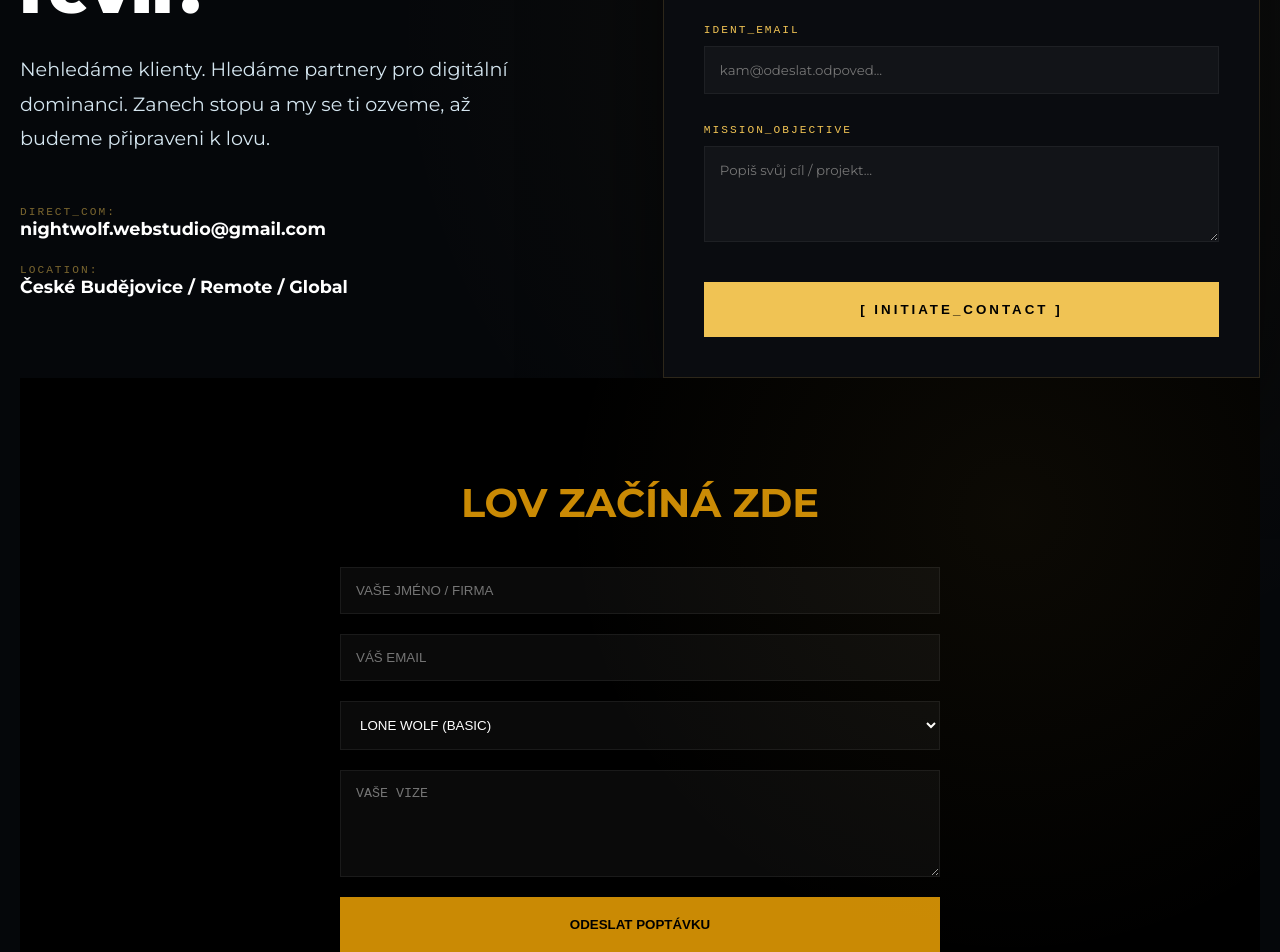
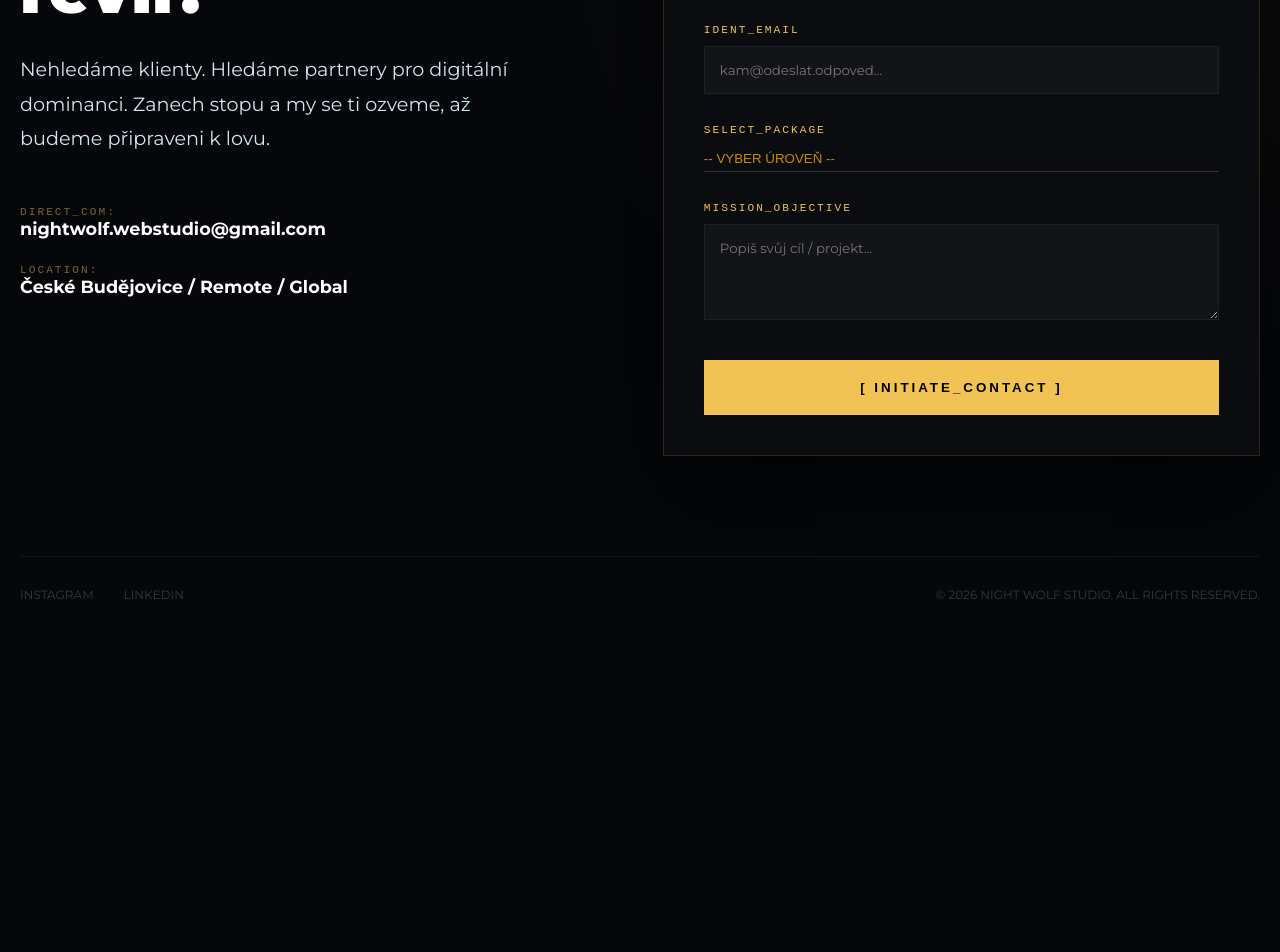
Before and after one commit to NightWolfCZ/night-wolf-studio, a Next.js app: page /contact in a window 1280 px wide. Shown: the part 280-1232 px from the top of the page. After the commit the page ends 942 px from the top, so only its background shows below. Built offline with nearby package versions, Linux system fonts and the light colour scheme.

Commit message:
update contact

```diff
--- a/src/components/Contact.tsx
+++ b/src/components/Contact.tsx
@@ -1,5 +1,5 @@
 "use client";
-import React, { useState } from "react";
+import React from "react";
 import "./Contact.css";
 
 const Contact = () => {
@@ -30,7 +30,7 @@ const Contact = () => {
             </div>
           </div>
 
-          {/* PRAVÁ STRANA: Terminálový formulář */}
+          {/* PRAVÁ STRANA: Terminálový formulář (UPRAVENÝ PRO FUNKČNOST) */}
           <div className="contact-form-wrapper">
             <div className="terminal-header">
               <div className="terminal-buttons">
@@ -39,20 +39,40 @@ const Contact = () => {
               <div className="terminal-title">WOLF_MESSAGE_STATION</div>
             </div>
 
-            <form className="terminal-form">
+            {/* Zítra sem do action vložíme ID z Formspree */}
+            <form action="https://formspree.io/f/TVŮJ_KÓD" method="POST" className="terminal-form">
               <div className="input-group">
                 <label>IDENT_NAME</label>
-                <input type="text" placeholder="Tvůj alias..." required />
+                <input type="text" name="name" placeholder="Tvůj alias..." required />
               </div>
 
               <div className="input-group">
                 <label>IDENT_EMAIL</label>
-                <input type="email" placeholder="kam@odeslat.odpoved..." required />
+                <input type="email" name="email" placeholder="kam@odeslat.odpoved..." required />
+              </div>
+
+              <div className="input-group">
+                <label>SELECT_PACKAGE</label>
+                <select name="package" className="terminal-select" style={{
+                  background: 'transparent',
+                  border: 'none',
+                  borderBottom: '1px solid #333',
+                  color: '#ca8a04',
+                  width: '100%',
+                  padding: '5px 0',
+                  outline: 'none',
+                  appearance: 'none'
+                }}>
+                  <option value="none" style={{background: '#000'}}>-- VYBER ÚROVEŇ --</option>
+                  <option value="lone-wolf" style={{background: '#000'}}>LONE WOLF (BASIC)</option>
+                  <option value="pack-leader" style={{background: '#000'}}>PACK LEADER (STANDARD)</option>
+                  <option value="alpha-predator" style={{background: '#000'}}>ALPHA PREDATOR (PREMIUM)</option>
+                </select>
               </div>
 
               <div className="input-group">
                 <label>MISSION_OBJECTIVE</label>
-                <textarea rows={4} placeholder="Popiš svůj cíl / projekt..."></textarea>
+                <textarea name="message" rows={4} placeholder="Popiš svůj cíl / projekt..."></textarea>
               </div>
 
               <button type="submit" className="terminal-btn">
@@ -62,66 +82,12 @@ const Contact = () => {
           </div>
         </div>
 
-        <section className="contact-section" style={{ backgroundColor: '#000', padding: '100px 20px' }}>
-  <div style={{ maxWidth: '600px', margin: '0 auto', textAlign: 'center' }}>
-    <h2 style={{ color: '#ca8a04', fontSize: '2.5rem', marginBottom: '40px' }}>LOV ZAČÍNÁ ZDE</h2>
-
-    {/* Formulář - action doplníme zítra podle zvolené služby */}
-    <form action="https://formspree.io/f/TVŮJ_KÓD" method="POST" style={{ display: 'flex', flexDirection: 'column', gap: '20px' }}>
-      <input
-        type="text"
-        name="name"
-        placeholder="VAŠE JMÉNO / FIRMA"
-        required
-        style={{ background: '#0a0a0a', border: '1px solid #1a1a1a', padding: '15px', color: '#fff', outline: 'none' }}
-      />
-      <input
-        type="email"
-        name="email"
-        placeholder="VÁŠ EMAIL"
-        required
-        style={{ background: '#0a0a0a', border: '1px solid #1a1a1a', padding: '15px', color: '#fff', outline: 'none' }}
-      />
-      <select
-        name="package"
-        style={{ background: '#0a0a0a', border: '1px solid #1a1a1a', padding: '15px', color: '#fff', outline: 'none' }}
-      >
-        <option value="lone-wolf">LONE WOLF (BASIC)</option>
-        <option value="pack-leader">PACK LEADER (STANDARD)</option>
-        <option value="alpha-predator">ALPHA PREDATOR (PREMIUM)</option>
-      </select>
-      <textarea
-        name="message"
-        placeholder="VAŠE VIZE"
-        rows={5}
-        style={{ background: '#0a0a0a', border: '1px solid #1a1a1a', padding: '15px', color: '#fff', outline: 'none' }}
-      ></textarea>
-
-      <button
-        type="submit"
-        style={{
-          background: '#ca8a04',
-          color: '#000',
-          padding: '20px',
-          fontWeight: 'bold',
-          border: 'none',
-          cursor: 'pointer',
-          textTransform: 'uppercase'
-        }}
-      >
-        ODESLAT POPTÁVKU
-      </button>
-    </form>
-  </div>
-</section>
-
         <div className="footer-mini">
           <div className="footer-line"></div>
           <div className="footer-flex">
             <div className="socials">
-              <a href="#">INSTAGRAM</a>
+              <a href="https://www.instagram.com/nightwolf_webstudio/">INSTAGRAM</a>
               <a href="#">LINKEDIN</a>
-              <a href="#">BEHANCE</a>
             </div>
             <p className="copyright">© 2026 NIGHT WOLF STUDIO. ALL RIGHTS RESERVED.</p>
           </div>
```
